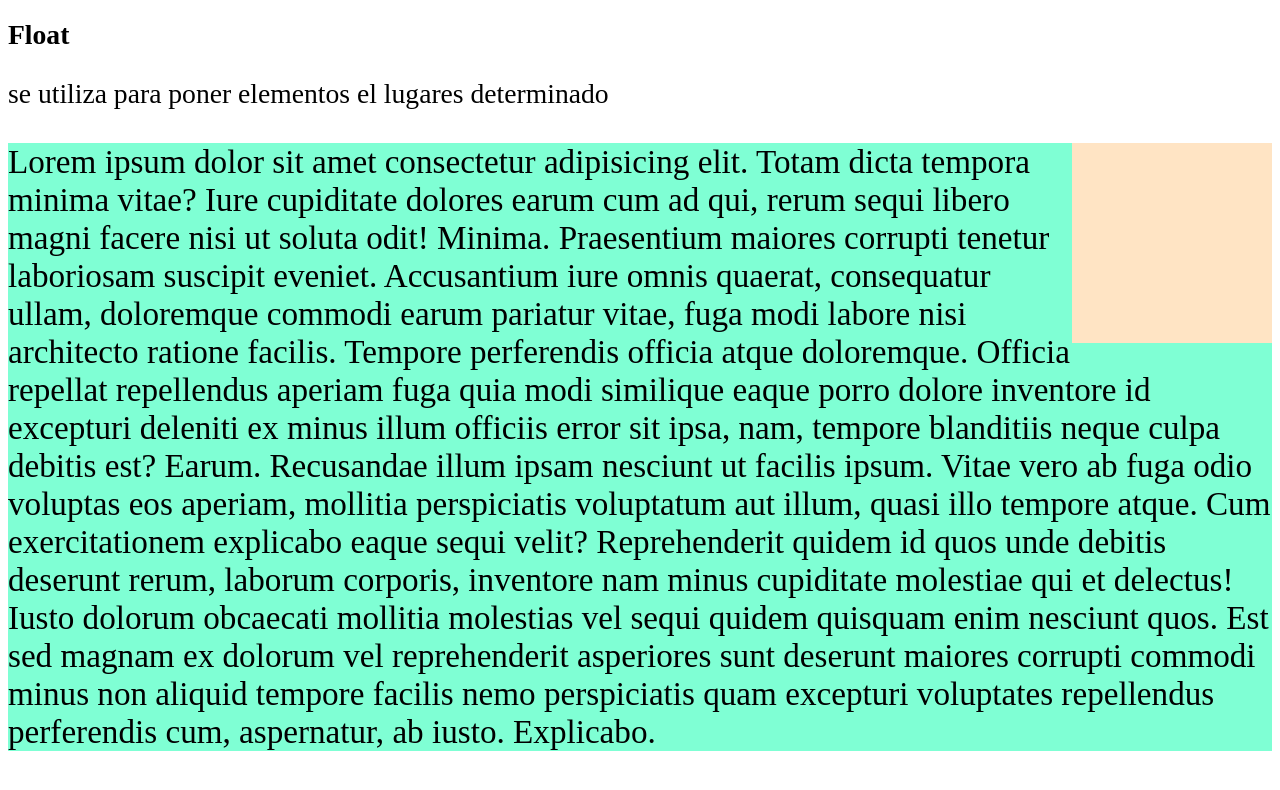
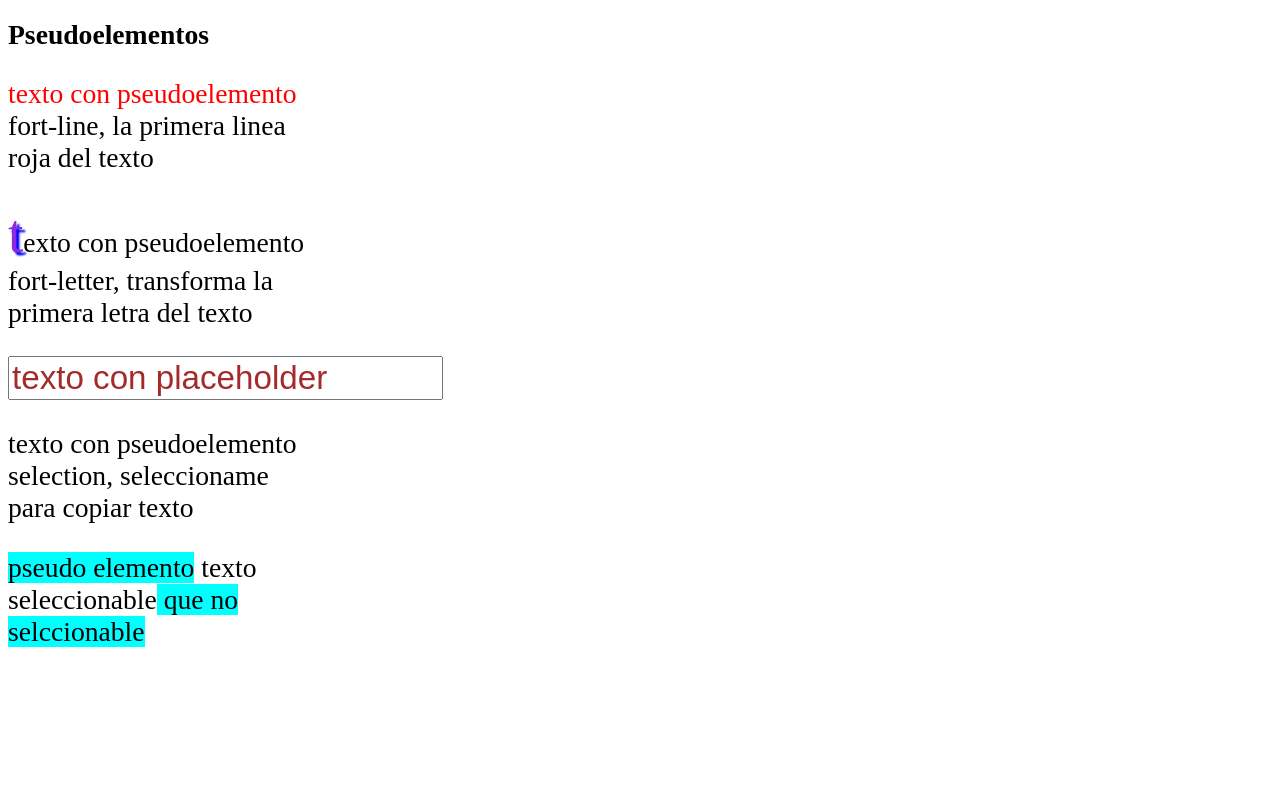
Before and after one commit to JesusDavidJaimesSerranoADSO/Taller_CSS_13_10_2022, a plain HTML site: page index.html in a window 1280 px wide. Drawn offline with Linux system fonts and the light colour scheme.

Commit message:
Pseudoelementos

```diff
--- a/index.html
+++ b/index.html
@@ -8,18 +8,13 @@
     <title>Taller CSS</title>
 </head>
 <body>
-    <h1>Float</h1>
-    <p>se utiliza para poner elementos el lugares determinado</p>
-    <div>
-        <div class="cuadro"></div>
-        <p>Lorem ipsum dolor sit amet consectetur adipisicing elit. Totam dicta tempora minima vitae? Iure cupiditate dolores earum cum ad qui, rerum sequi libero magni facere nisi ut soluta odit! Minima.
-        Praesentium maiores corrupti tenetur laboriosam suscipit eveniet. Accusantium iure omnis quaerat, consequatur ullam, doloremque commodi earum pariatur vitae, fuga modi labore nisi architecto ratione facilis. Tempore perferendis officia atque doloremque.
-        Officia repellat repellendus aperiam fuga quia modi similique eaque porro dolore inventore id excepturi deleniti ex minus illum officiis error sit ipsa, nam, tempore blanditiis neque culpa debitis est? Earum.
-        Recusandae illum ipsam nesciunt ut facilis ipsum. Vitae vero ab fuga odio voluptas eos aperiam, mollitia perspiciatis voluptatum aut illum, quasi illo tempore atque. Cum exercitationem explicabo eaque sequi velit?
-        Reprehenderit quidem id quos unde debitis deserunt rerum, laborum corporis, inventore nam minus cupiditate molestiae qui et delectus! Iusto dolorum obcaecati mollitia molestias vel sequi quidem quisquam enim nesciunt quos.
-        Est sed magnam ex dolorum vel reprehenderit asperiores sunt deserunt maiores corrupti commodi minus non aliquid tempore facilis nemo perspiciatis quam excepturi voluptates repellendus perferendis cum, aspernatur, ab iusto. Explicabo.</p>
-
-    </div>
-
+    <h1>Pseudoelementos</h1>
+        <p class="primero">texto con pseudoelemento fort-line, la primera linea roja del texto</p>
+        <p class="segundo">texto con pseudoelemento fort-letter, transforma la primera letra del texto</p>
+        <form action="">
+            <input type="text" placeholder="texto con placeholder ">
+        </form>
+        <p class="tercero">texto con pseudoelemento selection, seleccioname para copiar texto</p>
+        <p class="cuarto"> texto seleccionable</p>
 </body>
 </html>
--- a/style.css
+++ b/style.css
@@ -1,16 +1,29 @@
 *{
     font-size: 1.2em;
 }
-div{
-    background: aquamarine;
+p{
+    width: 300px;
 }
-.cuadro{
-    width: 200px;
-    height:200px;
-    background: bisque;
-    float:right
+.primero::first-line{
+    color: red;
 }
-.p1{
-    background:  aquamarine;
-    display: block;
+.segundo::first-letter{
+    text-shadow: 3px 3px 2px blue;
+    color:blueviolet;
+    font-size: 2em;
 }
+input::placeholder{
+    color: brown;
+}
+.tercero::selection{
+    color:olive;;
+    background: orangered
+}
+.cuarto::before{
+    content: "pseudo elemento";
+    background: aqua;
+}
+.cuarto::after{
+    content: " que no selccionable";
+    background: aqua;
+}
```
